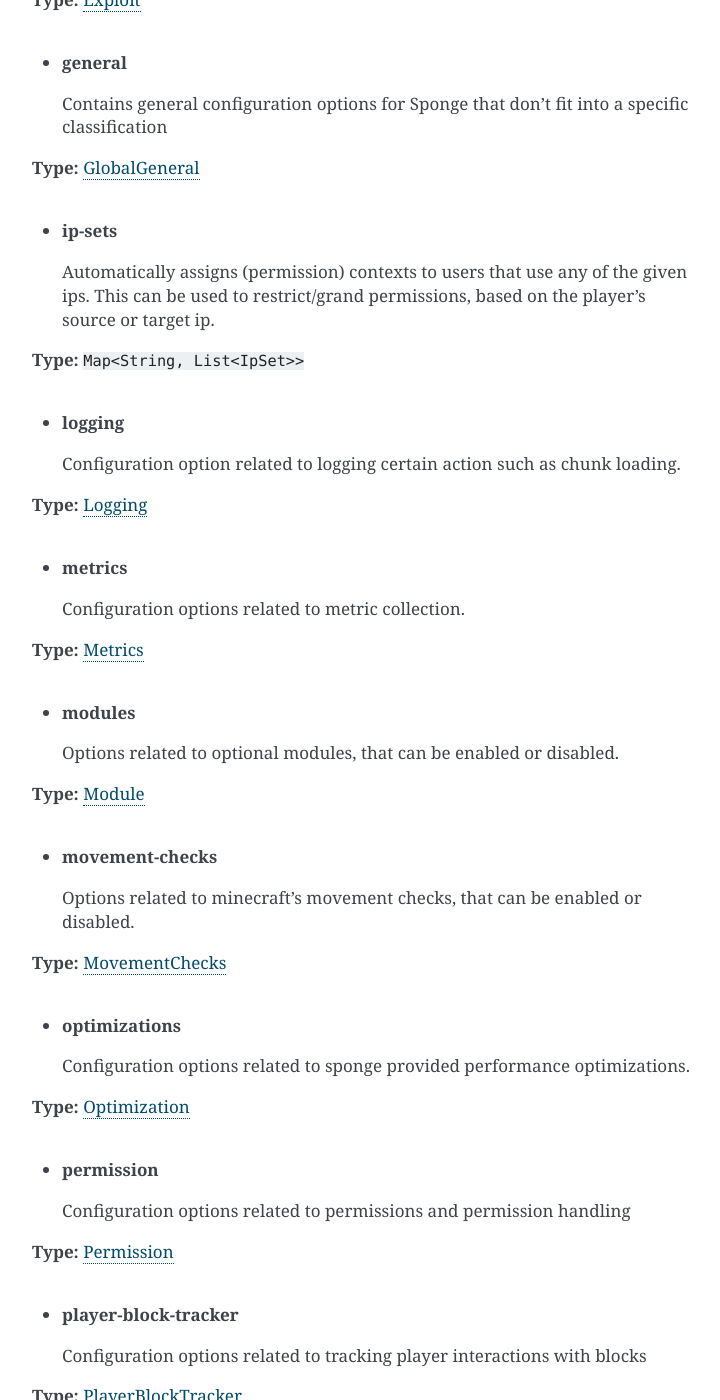
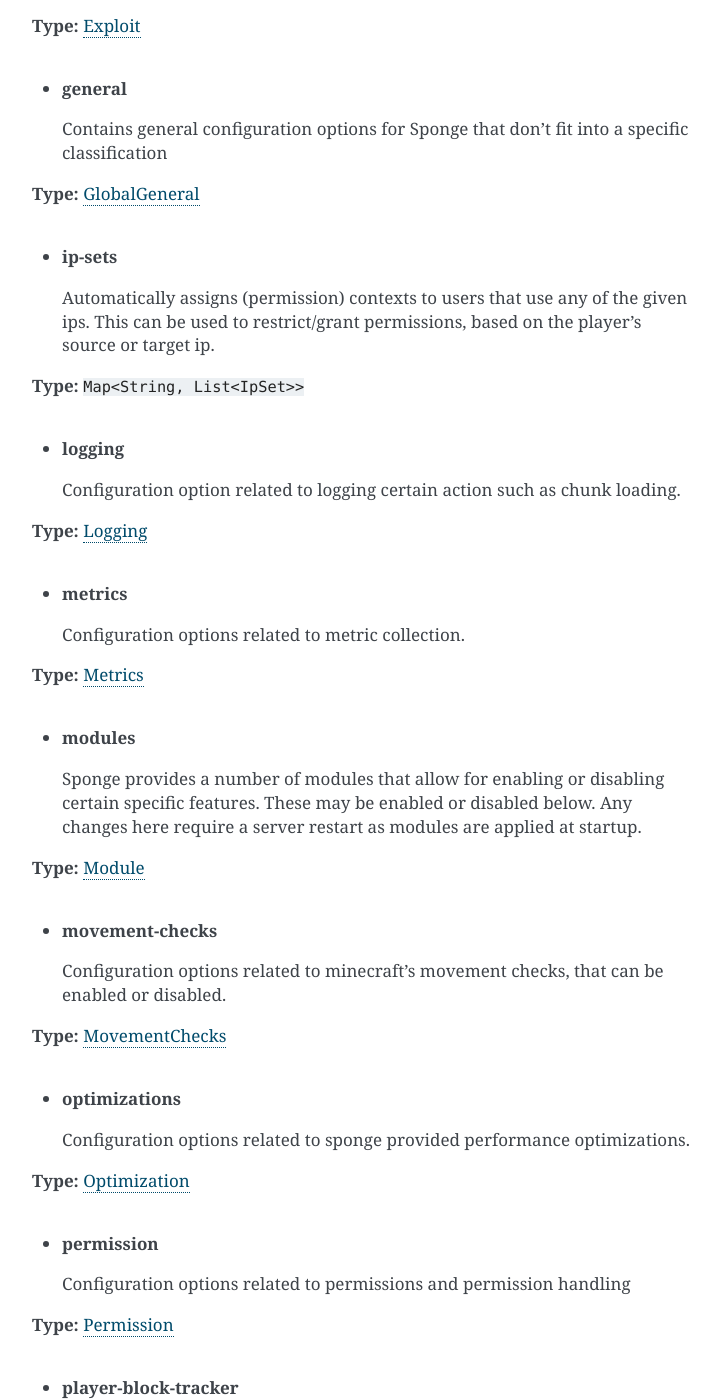
Before and after one commit to SpongePowered/SpongeDocs, a Sphinx documentation site: the page built from source/server/getting-started/configuration/sponge-conf.rst, in a window 1280 px wide and 1400 px high, scrolled down 2034 px. Shown: the whole window, without its empty margins (388-1108 px from the left). Built offline with Sphinx 7.4.7, drawn with Linux system fonts in a browser that asks for light colours; pages that are not in the unit, such as notebooks, are missing from menus; some of the changed text lies outside the part shown.

Commit message:
Update to SpongeCommon#4db7b588f2bf4a78dbcf5f4049b7b78f3eb70ae8

```diff
--- a/source/server/getting-started/configuration/sponge-conf.rst
+++ b/source/server/getting-started/configuration/sponge-conf.rst
@@ -35,14 +35,15 @@
 
 * **bungeecord**
 
-  Configuration options related for server proxies, such as bungeecord
+  Controls how Sponge interacts with server proxies, such as BungeeCord and Velocity.
+  Requires that the ``bungeecord`` module is enabled.
 
 | **Type:** :ref:`BungeeCord<ConfigType_BungeeCord>`
 |
 
 * **cause-tracker**
 
-  Options related to Sponge's cause tracking system
+  Configuration options related to Sponge's cause tracking system
 
 | **Type:** :ref:`PhaseTracker<ConfigType_PhaseTracker>`
 |
@@ -99,7 +100,7 @@
 * **ip-sets**
 
   Automatically assigns (permission) contexts to users that use any of the given ips.
-  This can be used to restrict/grand permissions, based on the player's source or target ip.
+  This can be used to restrict/grant permissions, based on the player's source or target ip.
 
 | **Type:** ``Map<String, List<IpSet>>``
 |
@@ -120,14 +121,16 @@
 
 * **modules**
 
-  Options related to optional modules, that can be enabled or disabled.
+  Sponge provides a number of modules that allow for enabling or disabling
+  certain specific features. These may be enabled or disabled below.
+  Any changes here require a server restart as modules are applied at startup.
 
 | **Type:** :ref:`Module<ConfigType_Module>`
 |
 
 * **movement-checks**
 
-  Options related to minecraft's movement checks, that can be enabled or disabled.
+  Configuration options related to minecraft's movement checks, that can be enabled or disabled.
 
 | **Type:** :ref:`MovementChecks<ConfigType_MovementChecks>`
 |
@@ -227,7 +230,8 @@
 bungeecord (BungeeCord)
 -----------------------
 
-Configuration options related for server proxies, such as bungeecord
+Controls how Sponge interacts with server proxies, such as BungeeCord and Velocity.
+Requires that the ``bungeecord`` module is enabled.
 
 * **ip-forwarding**
 
@@ -242,7 +246,7 @@
 cause-tracker (PhaseTracker)
 ----------------------------
 
-Options related to Sponge's cause tracking system
+Configuration options related to Sponge's cause tracking system
 
 * **auto-fix-null-source-block-providing-tile-entities**
 
@@ -1041,7 +1045,9 @@
 modules (Module)
 ----------------
 
-Options related to optional modules, that can be enabled or disabled.
+Sponge provides a number of modules that allow for enabling or disabling
+certain specific features. These may be enabled or disabled below.
+Any changes here require a server restart as modules are applied at startup.
 
 * **broken-mod**
 
@@ -1141,7 +1147,7 @@
 movement-checks (MovementChecks)
 --------------------------------
 
-Options related to minecraft's movement checks, that can be enabled or disabled.
+Configuration options related to minecraft's movement checks, that can be enabled or disabled.
 
 * **moved-wrongly**
 
```
